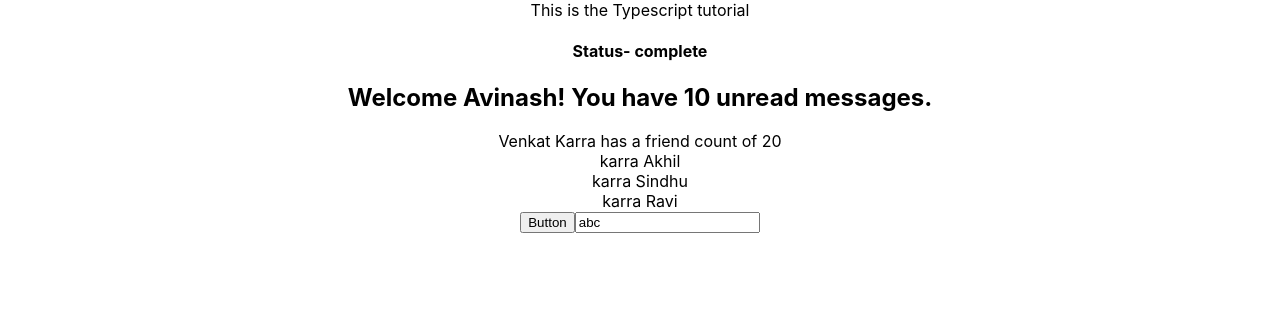
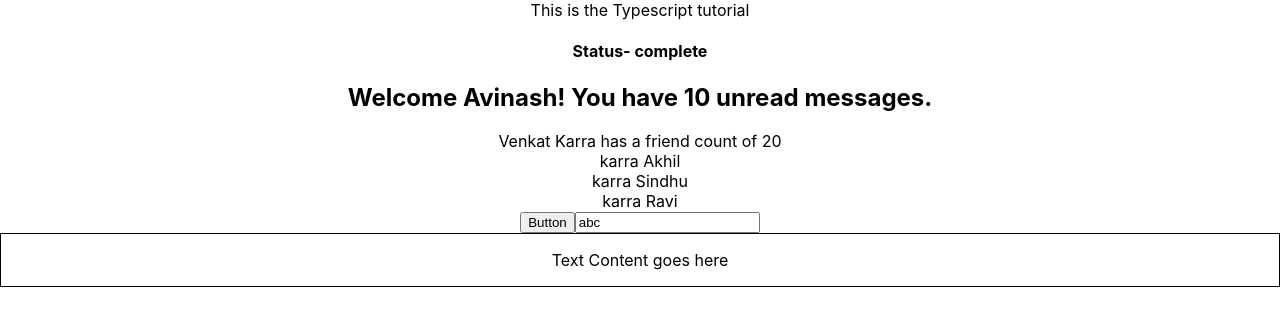
Before and after one commit to sg-venkat-a-karra/React-Typescript-CC, a React (Create React App) app: page / in a window 1280 px wide. Shown: the top 326 px of the page. Built offline with nearby package versions, Linux system fonts and the light colour scheme.

Commit message:
Props tips for decomposition

```diff
--- a/src/App.tsx
+++ b/src/App.tsx
@@ -7,6 +7,7 @@ import Heading from 'components/Heading';
 import Oscar from 'components/Oscar';
 import Button from 'components/Button';
 import Input from 'components/Input';
+import Container from 'components/Container';
 
 const friends = [
   { fName: 'Akhil', lName: 'karra' },
@@ -31,6 +32,7 @@ function App() {
         Button
       </Button>
       <Input onChange={(e) => console.log(e.target.value)} value='abc' />
+      <Container styles={{ border: '1px solid black', padding: '1rem' }} />
     </div>
   );
 }
--- /dev/null
+++ b/src/components/Container.tsx
@@ -0,0 +1,14 @@
+/**
+ *
+ */
+
+type ContainerProps = {
+  styles: React.CSSProperties;
+};
+
+const Container = (props: ContainerProps) => {
+  return <div style={props.styles}>Text Content goes here</div>;
+};
+// #endregion
+
+export default Container;
--- a/src/components/Person.tsx
+++ b/src/components/Person.tsx
@@ -1,15 +1,8 @@
-import React from 'react';
+import { PersonProps } from 'types/Person.type';
 
 /**
  *
  */
-type PersonProps = {
-  name: {
-    fName: string;
-    lName: string;
-  };
-  friendCount: number;
-};
 
 const Person = (props: PersonProps) => {
   return (
--- a/src/components/PersonList.tsx
+++ b/src/components/PersonList.tsx
@@ -1,13 +1,10 @@
-import React from 'react';
+import { Friend } from 'types/Person.type';
 
 /**
  *
  */
 type PersonListProps = {
-  friends: {
-    fName: string;
-    lName: string;
-  }[];
+  friends: Friend[];
 };
 
 const PersonList = (props: PersonListProps) => {
```
Also changed, not shown: src/types/Person.type.ts (added, +12 -0 lines).
